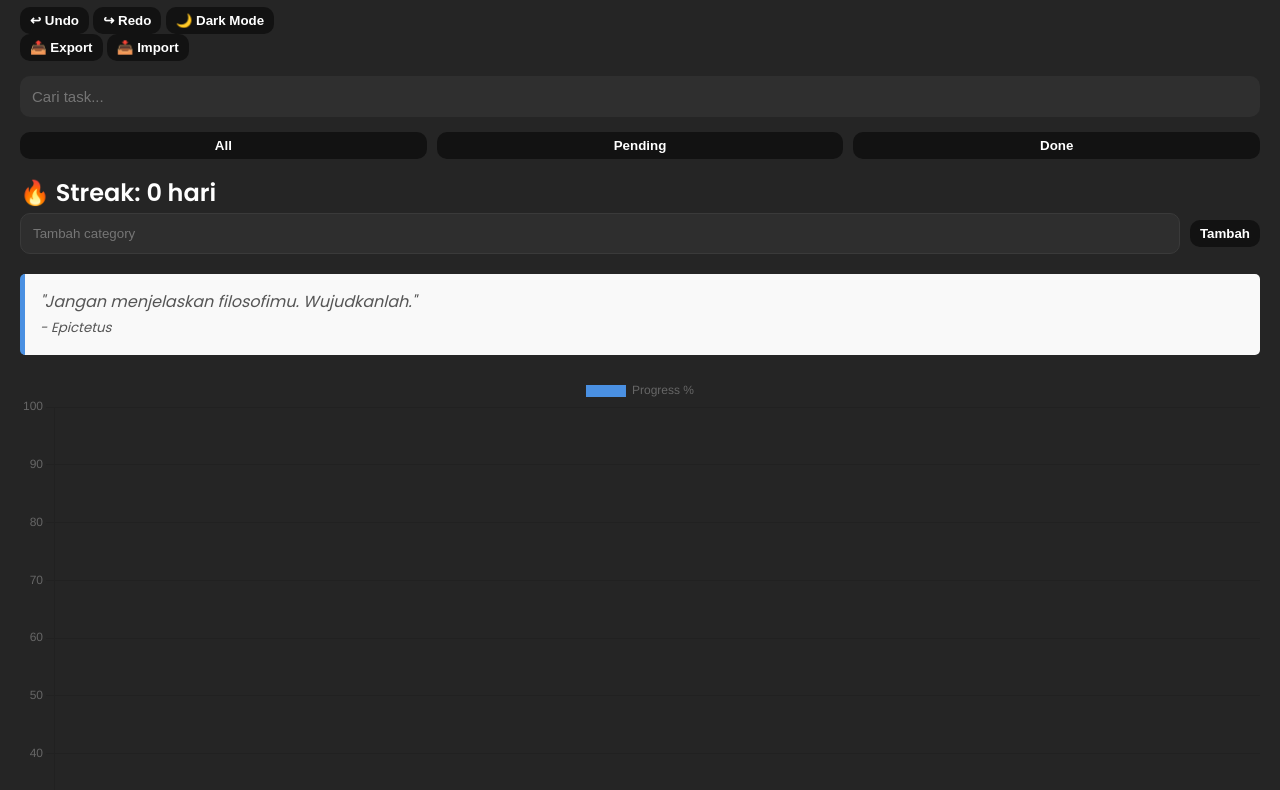
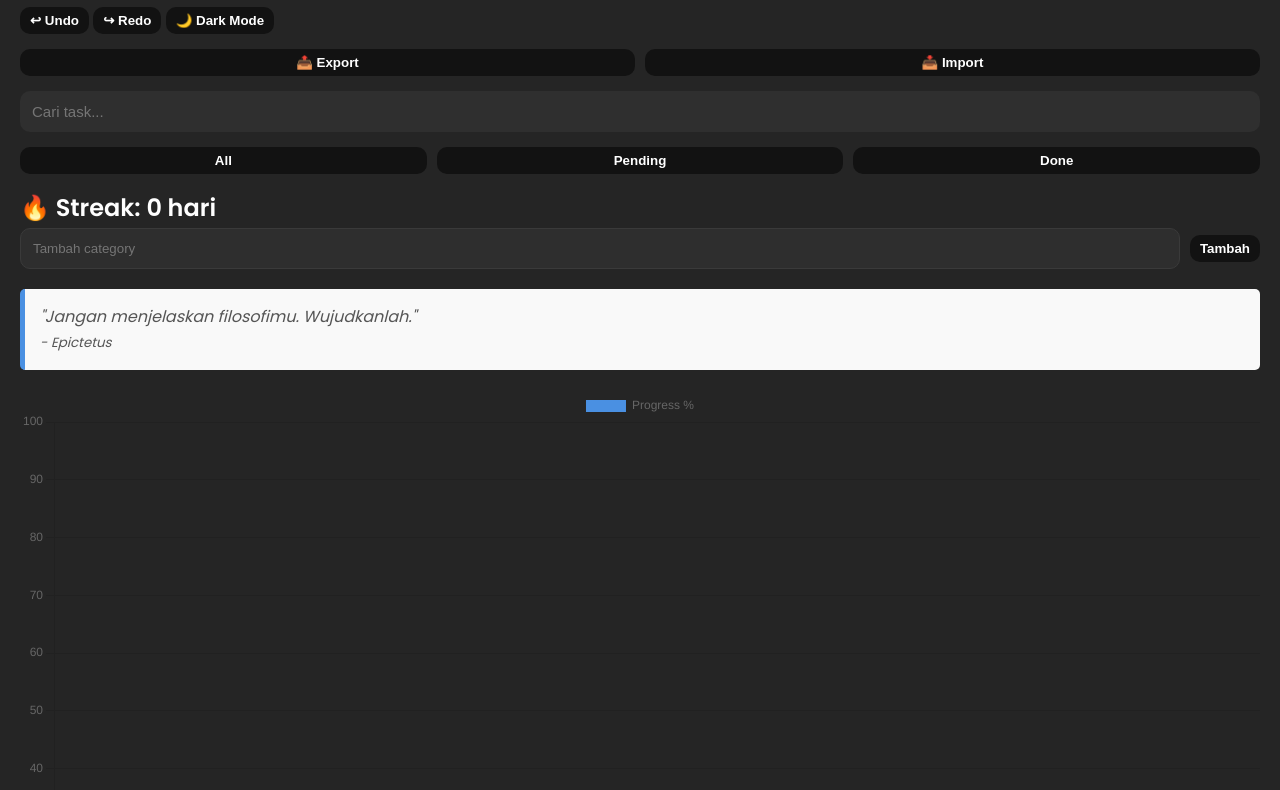
Before and after one commit to jonnyficky2/Todo-App, a plain HTML site: page index.html in a window 1280 px wide. Shown: the part 84-874 px from the top of the page. Drawn offline with nearby package versions, Linux system fonts and the light colour scheme.

Commit message:
Add backup-box styles for layout and spacing

```diff
--- a/style.css
+++ b/style.css
@@ -344,3 +344,13 @@ button:hover {
     background: white;
     color: black;
 }
+
+.backup-box {
+    display: flex;
+    gap: 10px;
+    margin: 15px 0;
+}
+
+.backup-box button {
+    flex: 1;
+}
```
